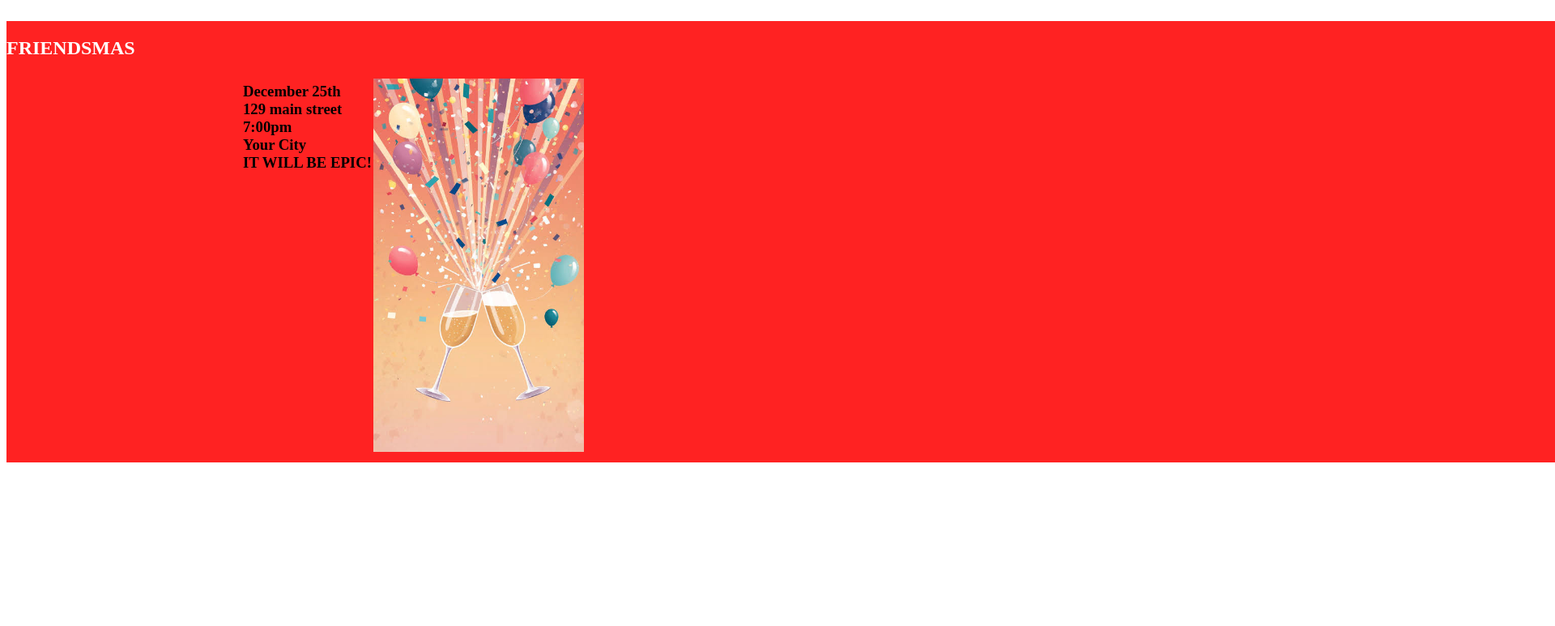
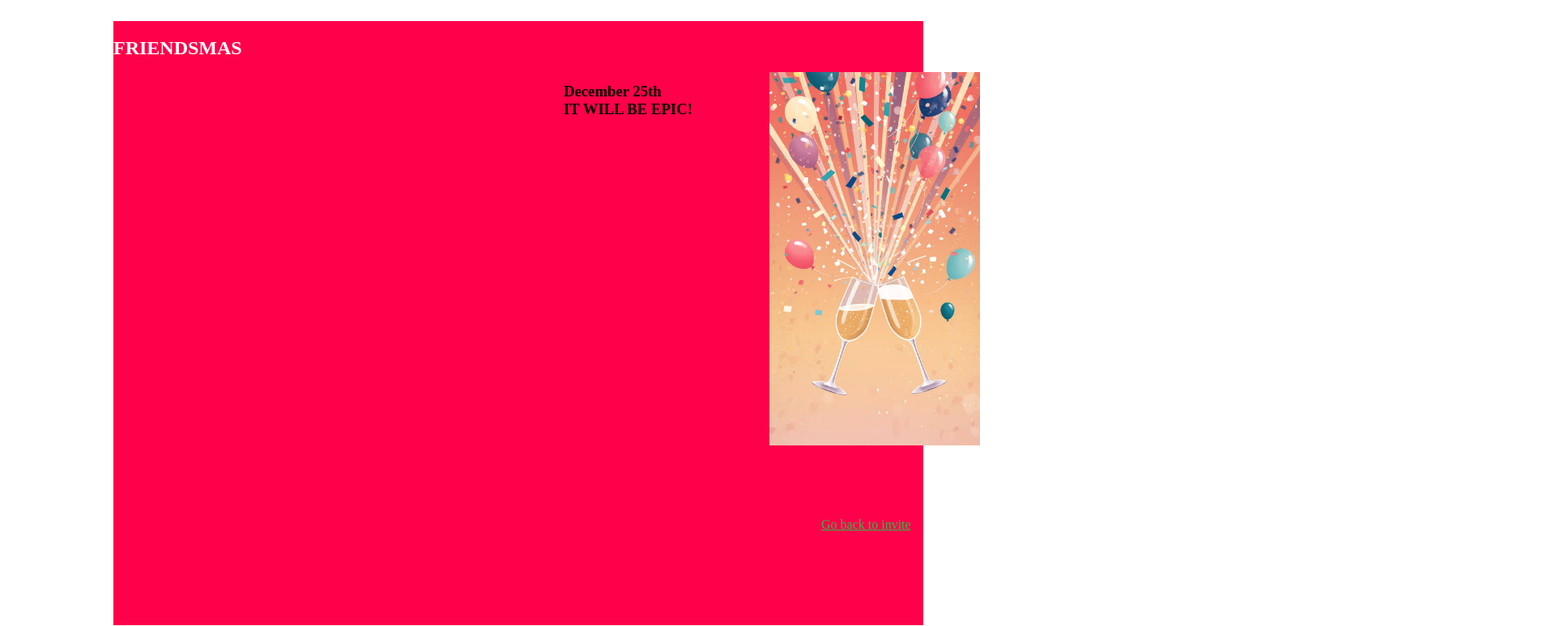
Before and after one commit to Jaydin-Webdesign/Invite, a plain HTML site: page Pg2.html in a window 1280 px wide. Shown: the part 61-834 px from the top of the page at 81% size, 1920 px wide, since content can reach past the window. Before the commit the page ends 800 px from the top, so only its background shows below. Drawn offline with Linux system fonts and the light colour scheme.

Commit message:
Add files via upload

```diff
--- a/Pg2.html
+++ b/Pg2.html
@@ -17,6 +17,10 @@
                 background:#ff004a;
                 text-align:center;
             }
+             a{
+                color:#27be47;
+                background:#ff004a
+            }
         </style>
     </head>
     <body>
@@ -25,24 +29,18 @@
         <div class="container">
         <h2>FRIENDSMAS</h2>
         </div>
-         <div class="firstparas">
+         <div class="firstparass">
              <h3>
                 December 25th
-                <br>
-                129 main street
-                <br>
-                7:00pm
-                <br>
-                Your City
                  <br>
                  IT WILL BE EPIC!
                 </h3>
         </div>
-        <div class="images">
+        <div class="imgs">
             <img src=imgs/Cheers.jpeg width="260px"/>
         </div>
-        <div class="secondparas">
-
+        <div class="thirdparass">
+            <a href="index.html">Go back to invite</a>
         </div>
 
     </body>
--- a/styles.css
+++ b/styles.css
@@ -1,8 +1,8 @@
 
     .container{
-    background-color:#ff2222;
-    width:2502px;
-    height:545px;
+    background-color:#ff004a;
+    width:1000px;
+    height:746px;
     overflow: hidden;
     margin:auto;
     position:relative;
@@ -12,23 +12,41 @@
      background color:#58b55d;
     width:550px;
     position: absolute;
-    left:300px;
+    left:55px;
     top: 144px;
 }
 .images{
     position:absolute;
-    left:461px;
-    top: 158px;
+    left:307px;
+    top: 150px;
 }
 .secondparas{
     position:absolute;
     top:570px;
-    left:468px;
+    left:420px;
 
 }
 .thirdparas{
     position:absolute;
-    left:490px;
+    left:533px;
     top:700px;
 
 }
+.imgs{
+    position:absolute;
+    left:950px;
+    top: 150px;
+}
+.firstparass{
+     background color:#58b55d;
+    width:550px;
+    position: absolute;
+    left:696px;
+    top: 144px;
+}
+.thirdparass{
+    position:absolute;
+    left:1014px;
+    top:700px;
+
+}
```
Also changed, not shown: index.html (+9 -5 lines).
